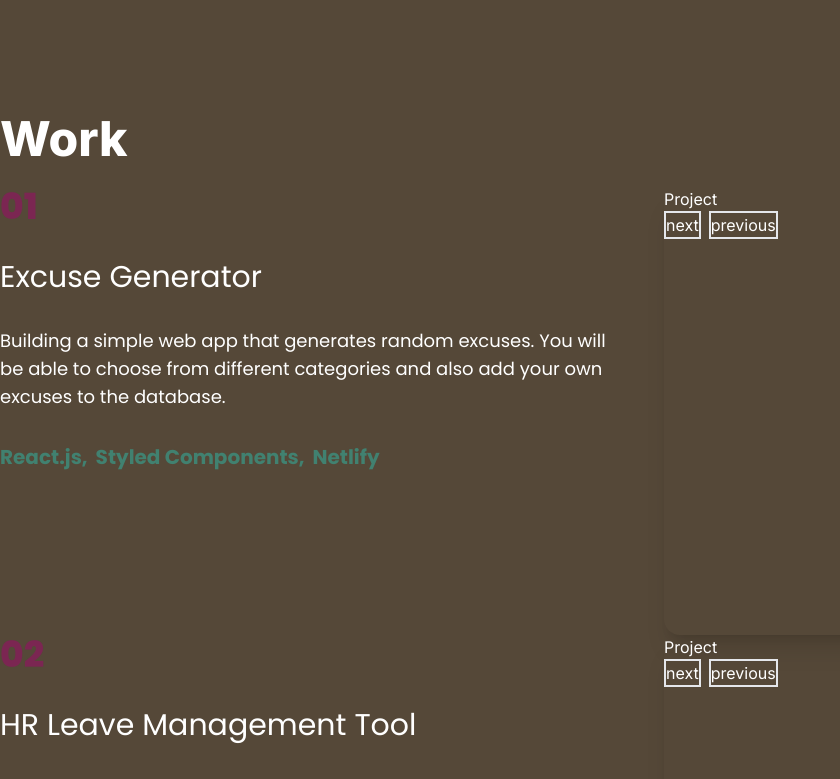
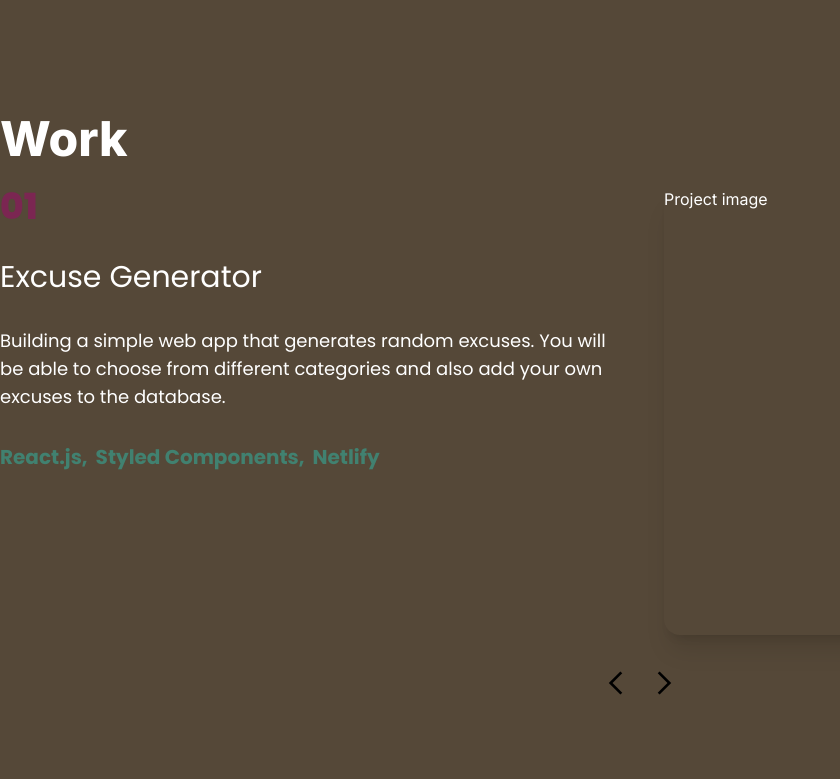
Before and after one commit to lukacafuta/Portfolio, a React (Vite) app: page / in a window 1280 px wide. Shown: the part 1108-1887 px from the top of the page, without its empty margins (0-840 px from the left). Built offline with nearby package versions, Linux system fonts and the light colour scheme.

Commit message:
displaying one project at the time, added buttons for switching between them

```diff
--- a/src/components/Project.jsx
+++ b/src/components/Project.jsx
@@ -14,11 +14,7 @@ export default function Project( {project} ) {
                     </div>
                 </div>
                 <div className="w-[50%] h-[28rem] rounded-2xl shadow-xl">
-                    <div>Project</div>
-                    <div className="flex flex-row gap-2">
-                        <button className="border-2 cursor-pointer">next</button>
-                        <button className="border-2 cursor-pointer">previous</button>
-                    </div>
+                    <div>Project image</div>
                 </div>
             </div>
     )
--- a/src/components/Projectbox.jsx
+++ b/src/components/Projectbox.jsx
@@ -1,18 +1,37 @@
 import projects from "/data/projects.json";
 import Project from "./Project.jsx";
+import {useState} from "react";
 
 
 export default function Projectbox() {
+
+    // state to keep track of the current/displayed project
+    const[currentProject, setCurrentProject] = useState(0);
+
+    // functions to handle next/previous buttons
+    const handleNext = () => {
+        setCurrentProject((prevProject) => (prevProject + 1) % projects.length);
+    };
+
+    const handlePrevious = () => {
+        setCurrentProject((prevProject) => (prevProject - 1 + projects.length) % projects.length);
+    };
 
     return (
         <section className="flex flex-row justify-center">
             <div className="flex flex-col w-full">
                 <h2 className="text-5xl font-extrabold pb-6">Work</h2>
-                {projects.map((project) => (
-                    <div key={project.id}>
-                    <Project project={project}/>
-                    </div>
-                ))}
+                <div>
+                    <Project project={projects[currentProject]} />
+                </div>
+                <div className="flex flex-row gap-4 justify-center mt-8">
+                    <button onClick={handlePrevious} aria-label="Next Project" className="cursor-pointer">
+                        <img src="/arrow-left-chevron-lightmode.svg" alt="arrow left" className="w-8 h-8" />
+                    </button>
+                    <button onClick={handleNext} aria-label="Next Project" className="cursor-pointer">
+                        <img src="/arrow-right-chevron-lightmode.svg" alt="arrow right" className="w-8 h-8" />
+                    </button>
+                </div>
             </div>
         </section>
     )
```
Also changed, not shown: public/arrow-left-chevron-lightmode.svg (added), public/arrow-right-chevron-lightmode.svg (added).
